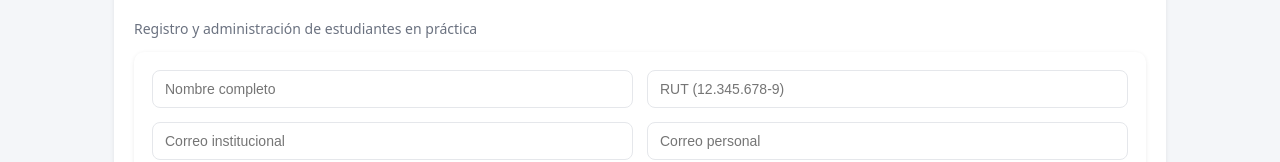
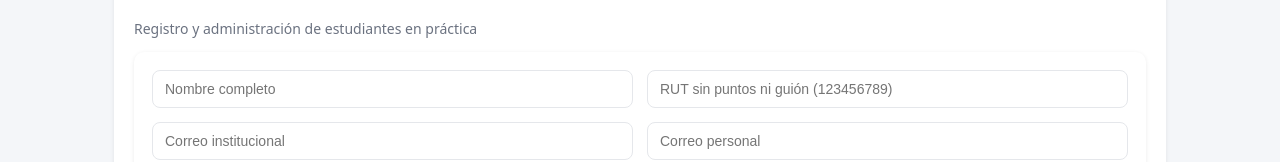
Before and after one commit to PasculiTurpie/gestor-practicas-alumnos, a React (Vite) app: page /students in a window 1280 px wide. Shown: the part 147-309 px from the top of the page. Built offline with nearby package versions, Linux system fonts and the light colour scheme; no server answers.

Commit message:
feat:Cambio al input rut

```diff
--- a/src/components/StudentForm.jsx
+++ b/src/components/StudentForm.jsx
@@ -28,7 +28,7 @@ export default function StudentForm({ onCreated }) {
       <div>
         <input
           className="input"
-          placeholder="RUT (12.345.678-9)"
+          placeholder="RUT sin puntos ni guión (123456789)"
           {...register("rut", {
             required: "El RUT es obligatorio",
             validate: (v) => isValidRut(v) || "RUT inválido",
```
